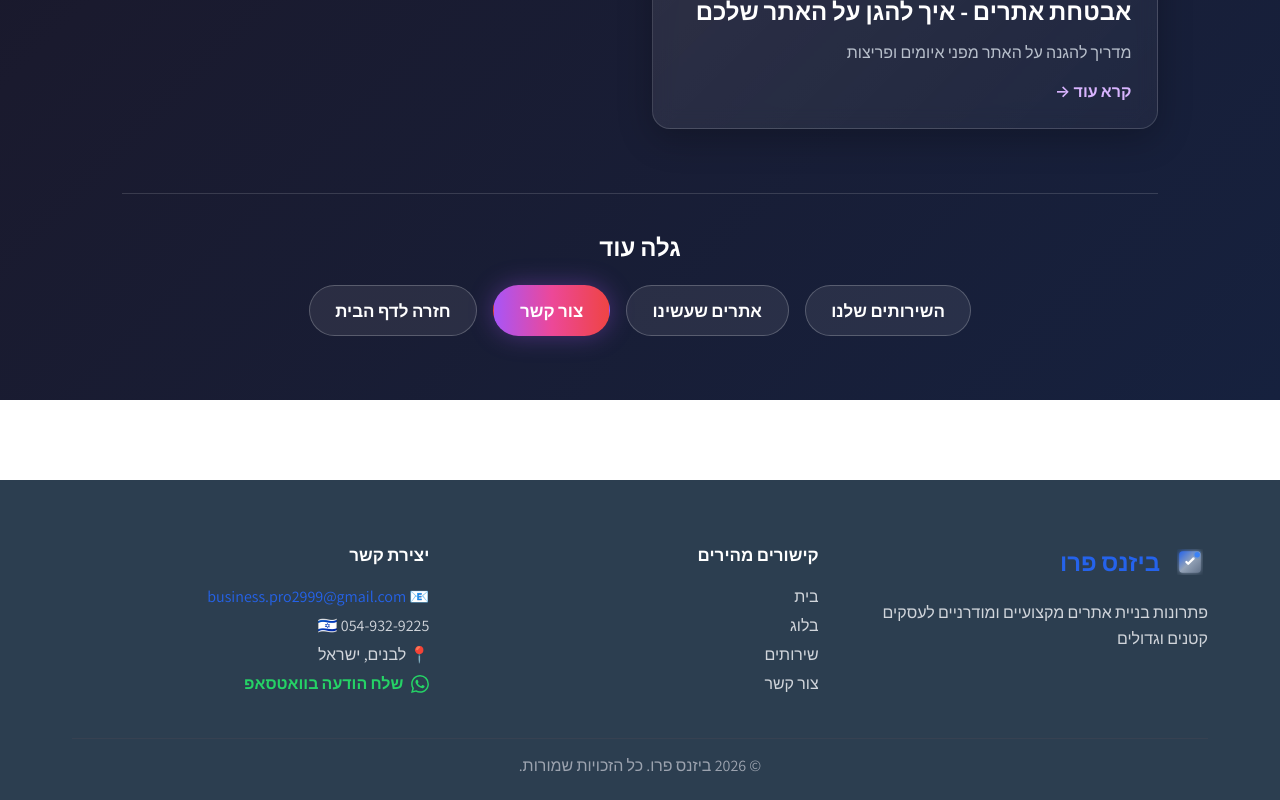
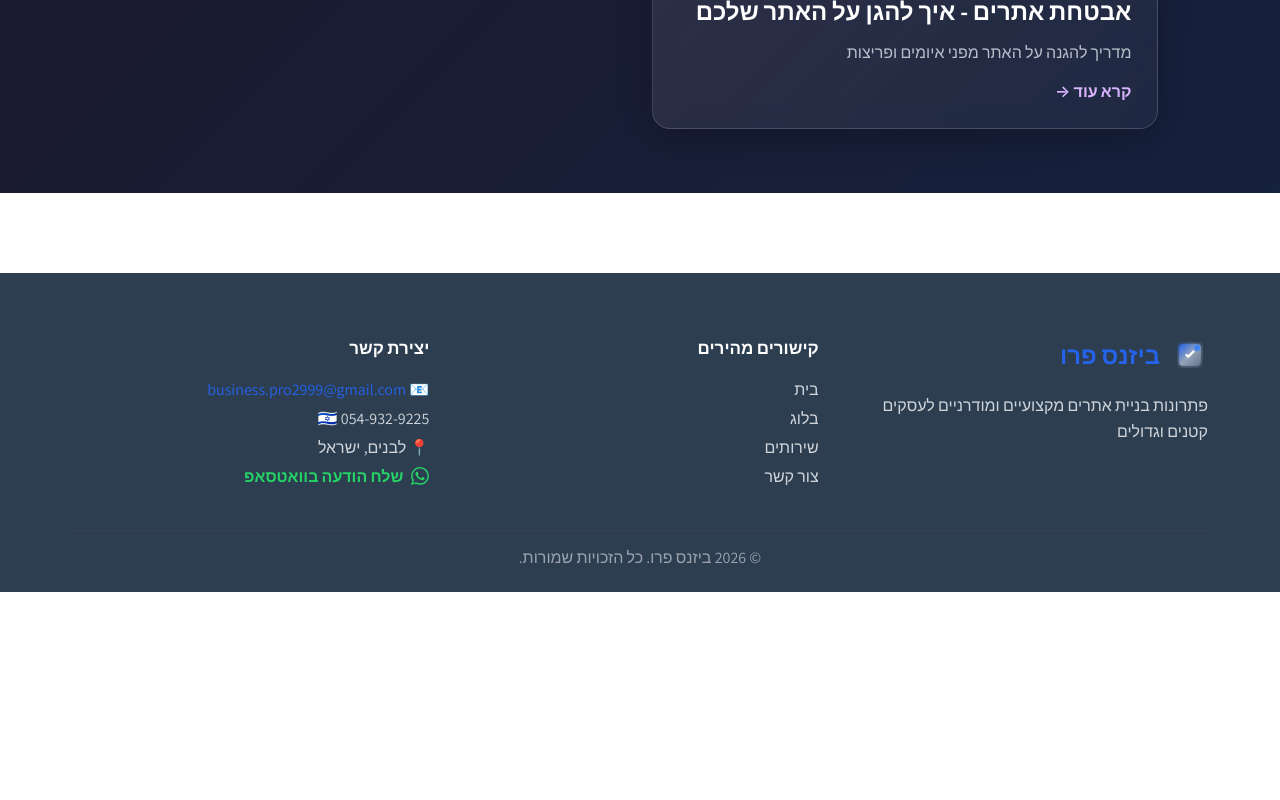
Before and after one commit to rahellyg/busipro, a React (Vite) app: page /blog in a window 1280 px wide. Shown: the part 1564-2364 px from the top of the page. After the commit the page ends 2156 px from the top, so only its background shows below. Built offline with nearby package versions, Linux system fonts and the light colour scheme.

Commit message:
Remove bottom menu from blog page

```diff
--- a/src/pages/Blog.jsx
+++ b/src/pages/Blog.jsx
@@ -38,24 +38,6 @@ function Blog() {
             </article>
           ))}
         </div>
-
-        <div className="blog-navigation">
-          <h3 className="blog-navigation-title">גלה עוד</h3>
-          <div className="blog-navigation-links">
-            <Link to="/#services" className="btn btn-secondary blog-nav-btn">
-              השירותים שלנו
-            </Link>
-            <Link to="/#portfolio" className="btn btn-secondary blog-nav-btn">
-              אתרים שעשינו
-            </Link>
-            <Link to="/#contact" className="btn btn-primary blog-nav-btn">
-              צור קשר
-            </Link>
-            <Link to="/" className="btn btn-secondary blog-nav-btn">
-              חזרה לדף הבית
-            </Link>
-          </div>
-        </div>
       </div>
     </div>
   )
```
